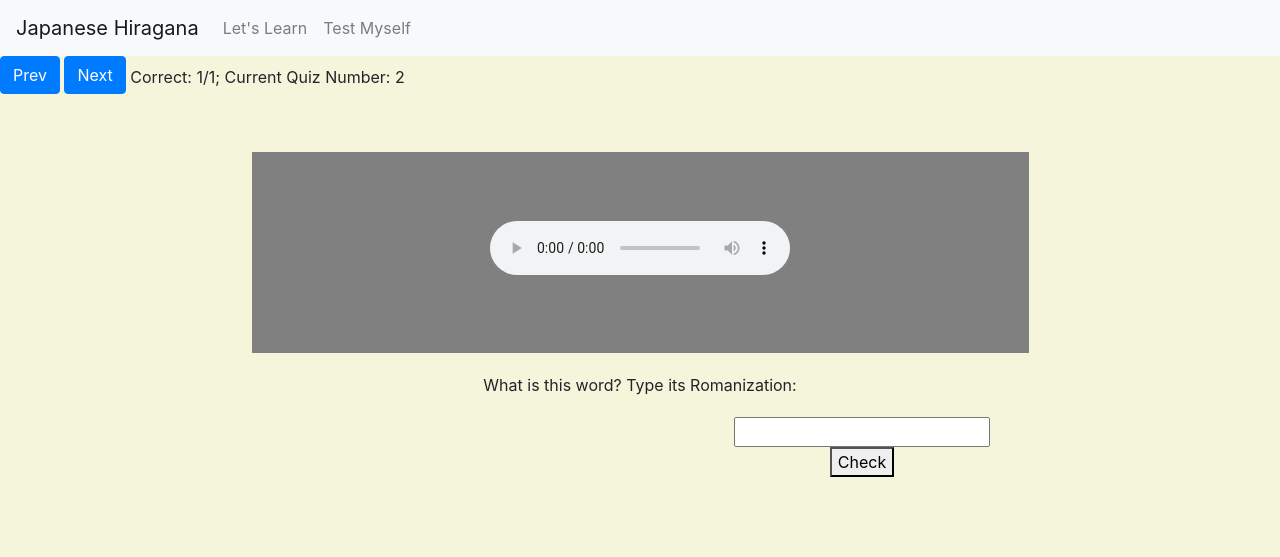
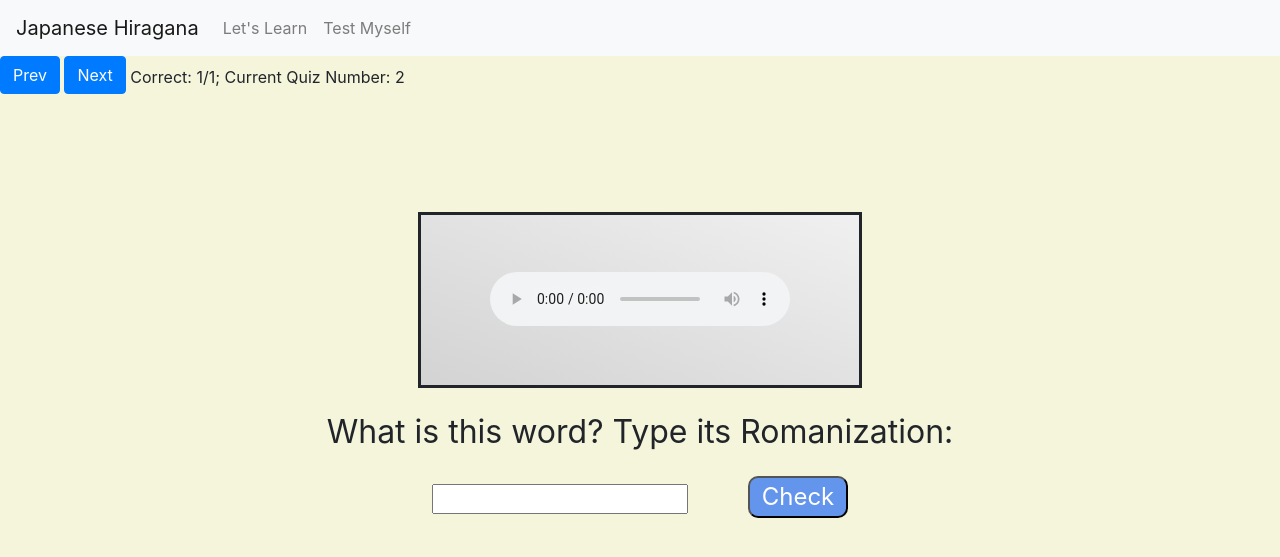
Before and after one commit to ShionWayne/Japanese-Hiragana-Learning, a Flask app: template templates/quiz_4.html in a window 1280 px wide. Shown: the top 557 px of the page. Run offline with Flask 2, Linux system fonts and the light colour scheme; the template is opened without the code that fills it: most values are stand-ins (such as "Sample title", 1, 10 or a date in 2020); some libraries are stand-ins or nearby versions.

Commit message:
Add files via upload

```diff
--- a/static/css/quiz_4.css
+++ b/static/css/quiz_4.css
@@ -1,43 +1,90 @@
-#quiz_4_instruct{
-    margin-top: 50px;
+body{
+    height: 100%;
+    margin: 0;
+    padding: 0;
+    background-color:beige;
 }
 
+/* #quiz_4_instruct{
+    margin-top: 50px;
+} */
+
 #quiz_4_content{
-    margin-top: 50px;
+    margin-top: 110px;
     text-align: center;
 }
 
 #hiragana-question{
-    padding: 5%;
-    background-color: grey;
-    margin-left: 15%;
-    margin-right: 15%;
-    font-size: 60px;
+    margin: 0px 30% 20px 30%;
+    padding-bottom: 20px;
+    font-size: 100px;
+    border-style: solid;
+    text-align: center;
+    background-image: linear-gradient(to bottom left, rgb(240, 240, 240), lightgrey);
 }
 
 #quiz_4_question_instruct{
+    font-size: xx-large;
     margin-top: 20px;
     margin-bottom: 20px;
 }
 
-#quiz_4_input{
+/* #quiz_4_input{
     display: block;
     margin-right: auto;
     margin-left: auto;
-}
+} */
 
-#quiz_4_input_container{
+/* #quiz_4_input_container{
     margin-left: 40%;
+} */
+
+/* .result_word{
+    font-weight: bold;
+    margin-right: 300px;
+} */
+
+.quiz_submit{
+    border-radius: 10px;
+    background-color: cornflowerblue;
+    color: white;
+    font-size: x-large;
+    width: 100px;
+    cursor: pointer;
+    margin-left: 5%;
+    margin-bottom: 20px;
 }
 .green_zone{
-    background: lawngreen;
+    background: rgb(159, 221, 159);
     color: green;
+    font-size: xx-large;
+    font-weight: bold;
+    padding: 20px 4%;
+}
+#next_button_correct{
+    border-radius: 10px;
+    background-color: rgb(3, 110, 3);
+    color: white;
+    font-size: x-large;
+    width: 120px;
+    cursor: pointer;
+    margin-left: 79%;
+    padding: 5px 0px;
 }
 .red_zone{
-    background: lightcoral;
+    background: rgb(224, 146, 146);
     color: red;
+    font-size: xx-large;
+    font-weight: bold;
+    padding: 20px 4%;
 }
-.result_word{
-    font-weight: bold;
-    margin-right: 300px;
+#try_again_button{
+    border-radius: 10px;
+    background-color: rgb(180, 25, 25);
+    color: white;
+    font-size: x-large;
+    width: 160px;
+    cursor: pointer;
+    margin-left: 61%;
+    padding: 5px 0px;
 }
```
Also changed, not shown: static/css/quiz_3.css (+64 -17 lines).
